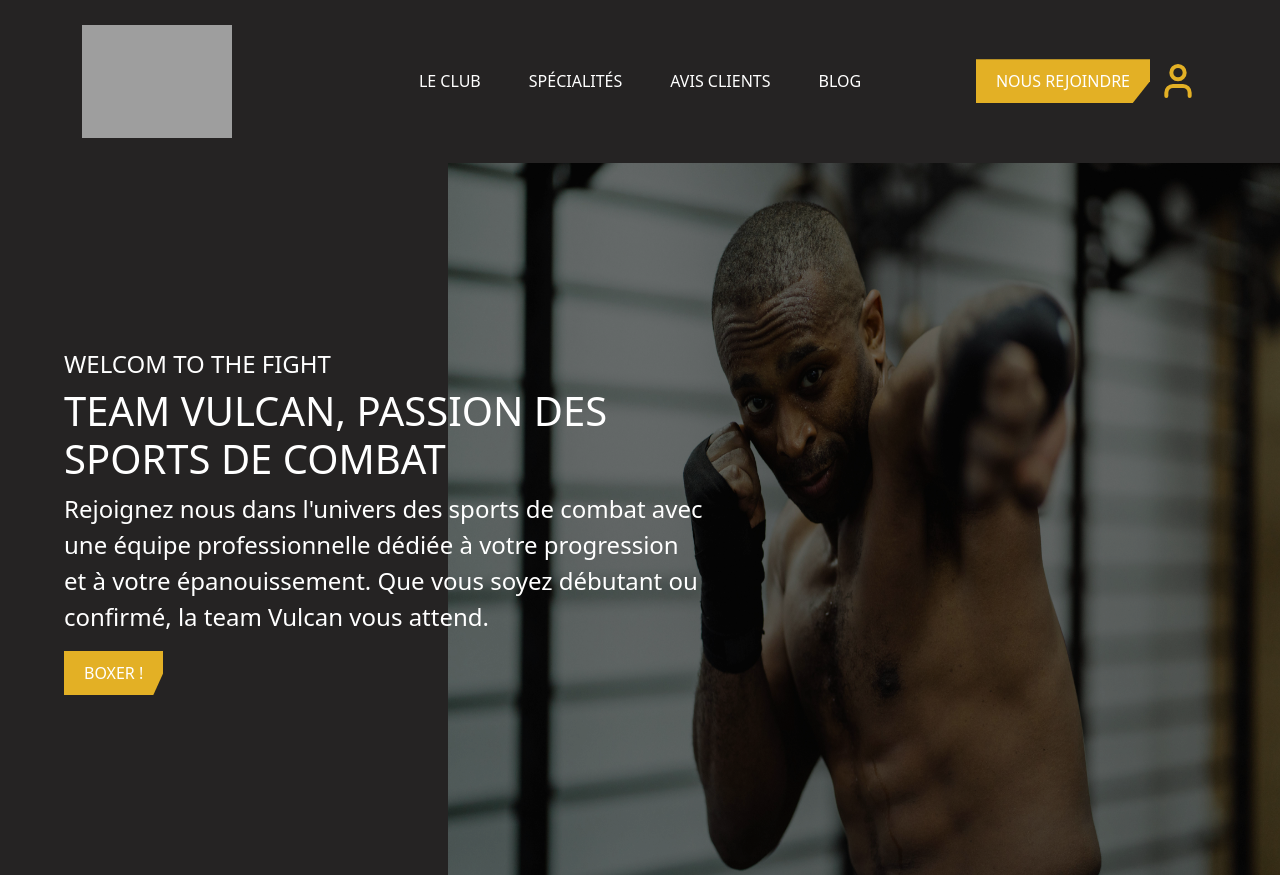
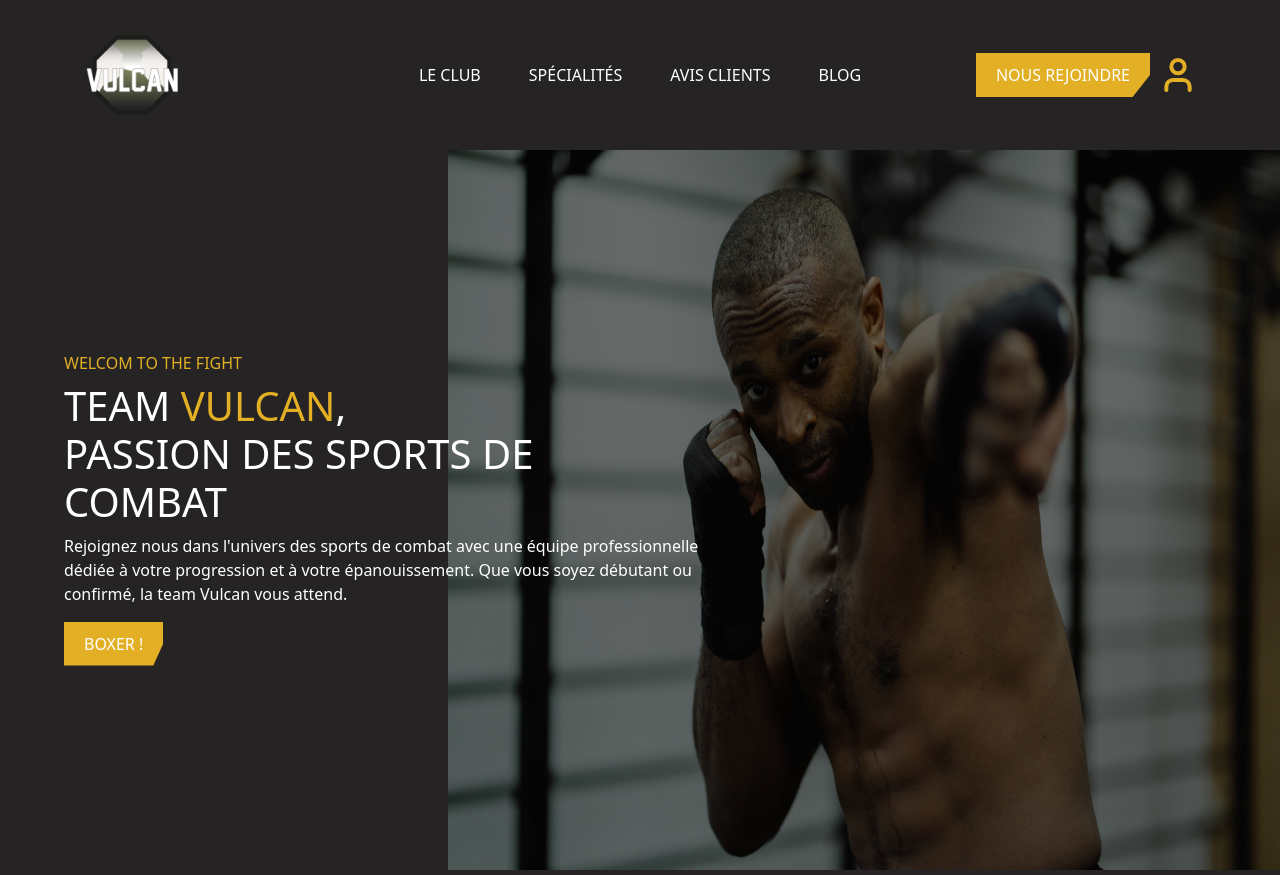
Before and after one commit to Razane1414/SAE301Public, a PHP site: page / in a window 1280 px wide. Shown: the top 875 px of the page. Run offline with PHP 8.4, Linux system fonts and the light colour scheme; grey boxes are pictures that could not be loaded.

Commit message:
update home

```diff
--- a/css/home.css
+++ b/css/home.css
@@ -12,6 +12,9 @@ body {
     color: white !important;
 }
 
+p{
+    font-size: 16px;
+}
 header {
     margin-top: 25px;
     margin-bottom: 25px;
@@ -85,8 +88,19 @@ header {
     max-width: 50%;
 }
 
+h4.sous-titre {
+    color: #E3B025;
+    font-size: 16px;
+}
 
+.highlight {
+    color: #E3B025;
+}
 
+.home > .btn-rejoindre{
+    padding: 10px 60px !important;
+
+}
 footer {
     background-color: #252323;
     color: #E3B025;
--- a/index.php
+++ b/index.php
@@ -15,7 +15,7 @@
     <div class="container">
         <div class="row align-items-center">
             <div class="col-3">
-                <img src="images/Logi1.png" alt="Logo" class="img-fluid" style="max-width: 150px;">
+                <img src="images/Logo1.png" alt="Logo" class="img-fluid" style="max-width: 100px;">
             </div>
 
             <!-- Navigation au centre -->
@@ -41,8 +41,8 @@
 
   <div class="home">
       <div class="overlay-text">
-          <h4>WELCOM TO THE FIGHT</h4>
-          <h1>TEAM VULCAN, PASSION DES SPORTS DE COMBAT</h1>
+          <h4 class="sous-titre">WELCOM TO THE FIGHT</h4>
+          <h1>TEAM <span class="highlight">VULCAN</span>, <br>PASSION DES SPORTS DE COMBAT</h1>
           <p>Rejoignez nous dans l'univers des sports de combat avec une équipe professionnelle dédiée à votre progression et à votre épanouissement. Que vous soyez débutant ou confirmé, la team Vulcan vous attend.</p>
           <a href="#" class="btn-rejoindre btn">BOXER !</a>
       </div>
```
